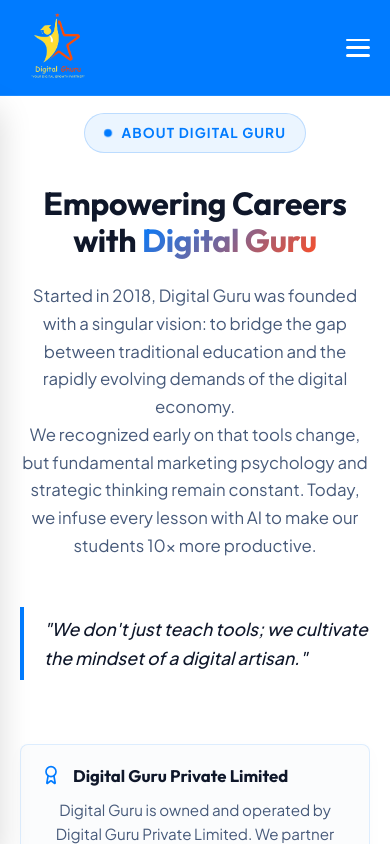
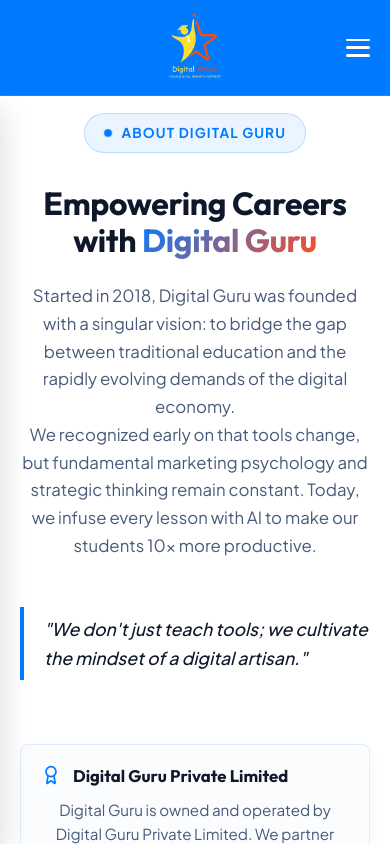
Before and after one commit to sounderrajan-07/Digitalguru, a React (Vite) app in the folder frontend/: page / in a window 390 px wide. Shown: the top 844 px of the page. Built offline with nearby package versions, Linux system fonts and the light colour scheme.

Commit message:
fix: center navigation logo and push toggle menu to right on mobile viewports

```diff
--- a/frontend/src/index.css
+++ b/frontend/src/index.css
@@ -2377,12 +2377,25 @@ img {
     color: var(--color-yellow-accent);
   }
 
+  .navbar .container {
+    position: relative;
+  }
+
+  .nav-logo {
+    position: absolute;
+    left: 50%;
+    transform: translateX(-50%);
+    z-index: 1001;
+  }
+
   .nav-actions {
     display: none;
   }
 
   .menu-toggle {
     display: flex;
+    margin-left: auto;
+    z-index: 1002;
   }
 
   .menu-toggle.active span:nth-child(1) {
```
